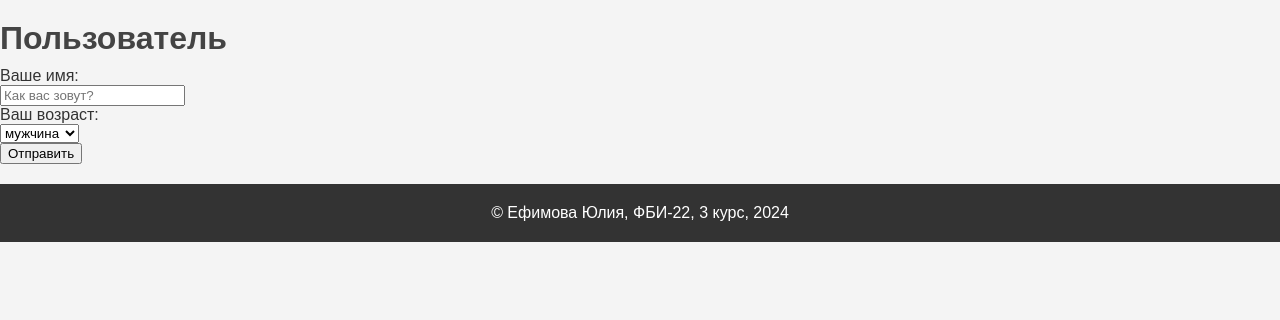
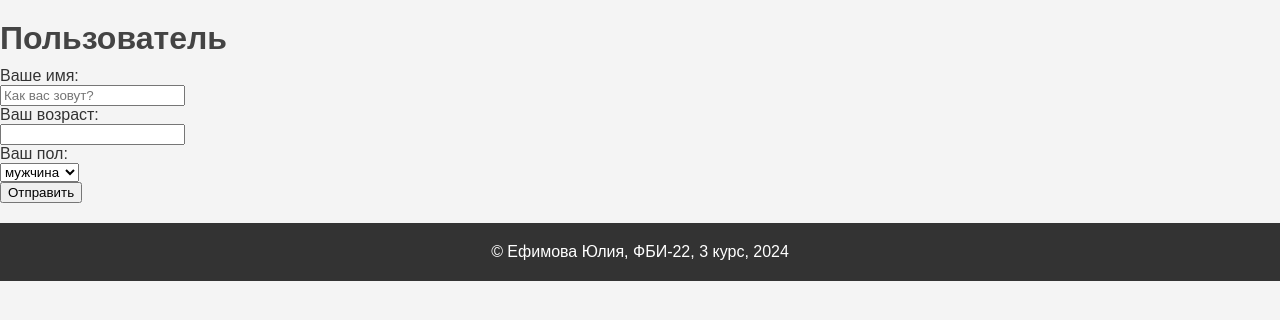
Before and after one commit to uefikk/web-programming-labs-2-, a Flask app: page /lab3/from1 in a window 1280 px wide. Shown: the part 18-338 px from the top of the page. Run offline with Flask 3, Linux system fonts and the light colour scheme.

Commit message:
Корректировка пола

```diff
--- a/templates/form1.html
+++ b/templates/form1.html
@@ -27,6 +27,11 @@
 
         <label>Ваш возраст:</label>
         <div>
+            <input type="number" name="age">
+        </div>
+
+        <label>Ваш пол:</label>
+        <div>
             <select name="sex">
                 <option value="male">мужчина</option>
                 <option value="female">женщина</option>
```
